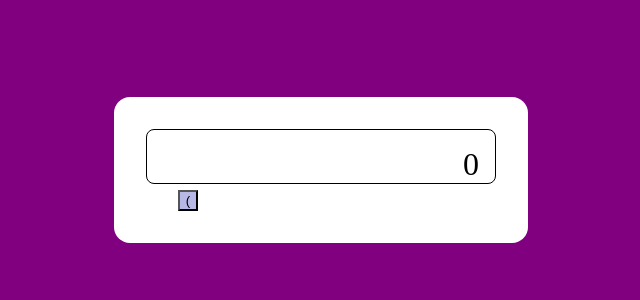
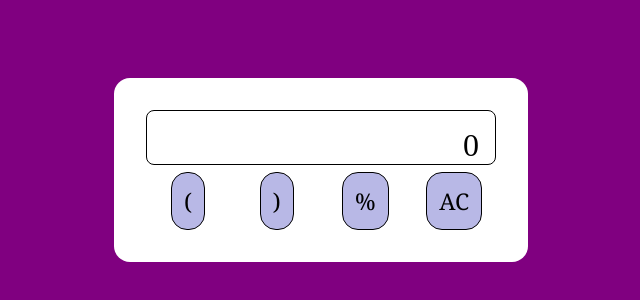
Before and after one commit to JeremyJZM/lab09-pweb, a plain HTML site: page index.html in a window 1280 px wide. Shown: the part 238-538 px from the top of the page, without its empty margins (319-959 px from the left). Drawn offline with Linux system fonts and the light colour scheme.

Commit message:
Se añadieron los botones de ), % y AC. Sin embargo, se notó que los bordes de los botones no lucían bien, así que se actualizó la carpeta de estilos para mejorarlos.

```diff
--- a/index.html
+++ b/index.html
@@ -16,6 +16,24 @@
                     <input type="text" name="screen" value="" class="no-mostrar" readonly="">
                     <input type="submit" value="(" class="boton negro">
                   </form>
+
+			<form class="no-mostrar-formulario" action="/cgi-bin/script.cgi" method="get">
+                    <input type="text" name="op" value="2" class="no-mostrar" readonly="">
+                    <input type="text" name="screen" value="" class="no-mostrar" readonly="">
+                    <input type="submit" value=")" class= "boton negro">
+                  </form>
+
+                  <form class="no-mostrar-formulario" action="/cgi-bin/script.cgi" method="get">
+                    <input type="text" name="op" value="3" class="no-mostrar" readonly="">
+                    <input type="text" name="screen" value="" class="no-mostrar" readonly="">
+                    <input type="submit" value="%" class="boton negro">
+                  </form>
+
+                  <form class="no-mostrar-formulario" action="/cgi-bin/script.cgi" method="get">
+                    <input class = "no-mostrar" type="text" name="op" value="4" readonly="">
+                    <input type="text" name="screen" value="" class="no-mostrar" readonly="">
+                    <input type="submit" value="AC" class="boton negro">
+                  </form>
 		</div>
 	  </div>
     </body>
--- a/styles.css
+++ b/styles.css
@@ -28,6 +28,19 @@ body{
     grid-gap: 5px;
     justify-items: center;
 }
+.boton{
+    all: initial;
+    padding: .75rem;
+    border-radius: 1rem;
+    border: solid 0.7px;
+    display: flex;
+    justify-content: center;
+    cursor: pointer;
+    font-family: Georgia, 'Times New Roman', Times, serif;
+    font-size: 23px;
+    background-color: rgb(230, 230, 255);
+    transition: 0.2s;
+}
 .boton.negro {
     background-color: rgb(184, 184, 230);
     transition: 0.2s;
```
